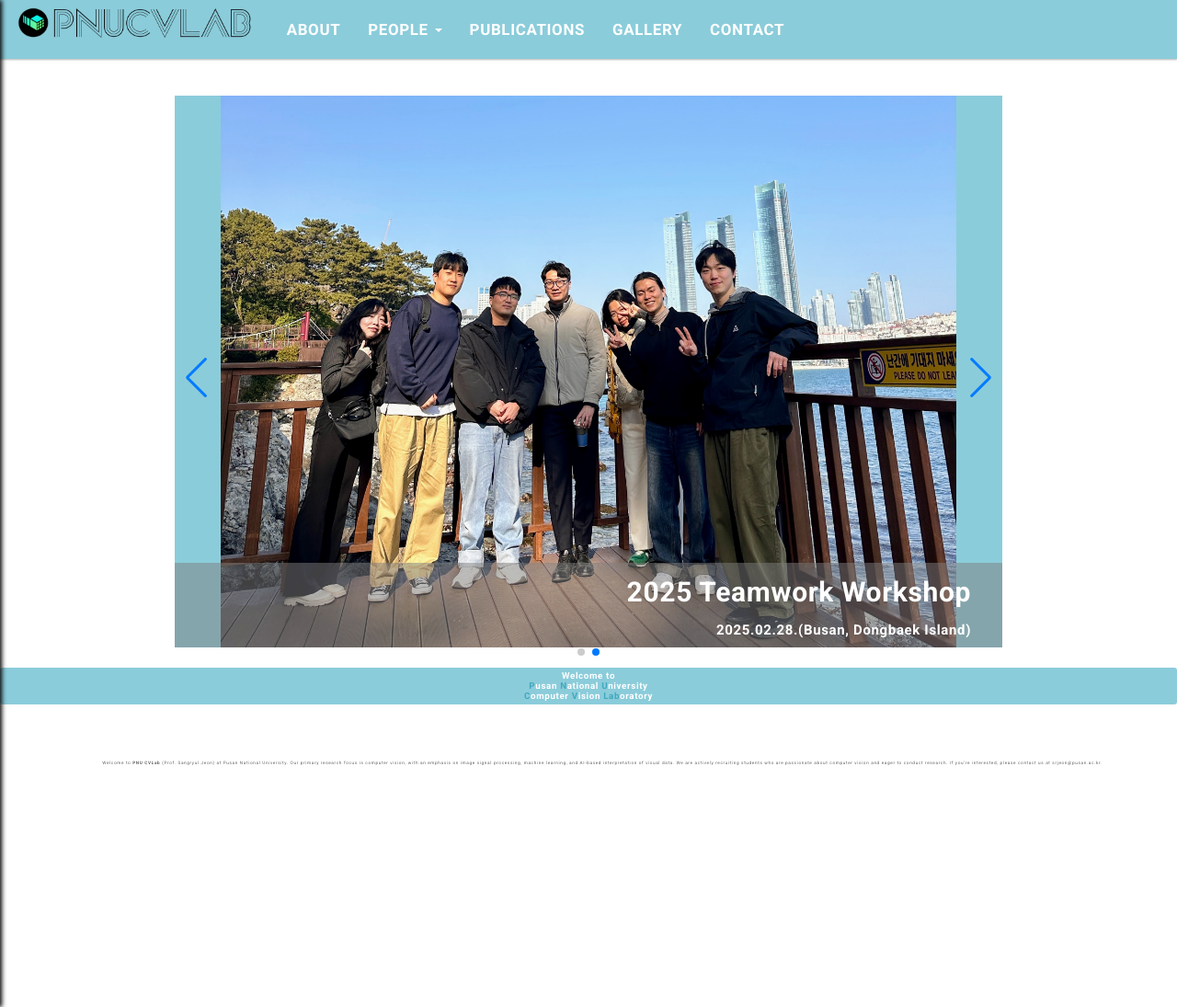
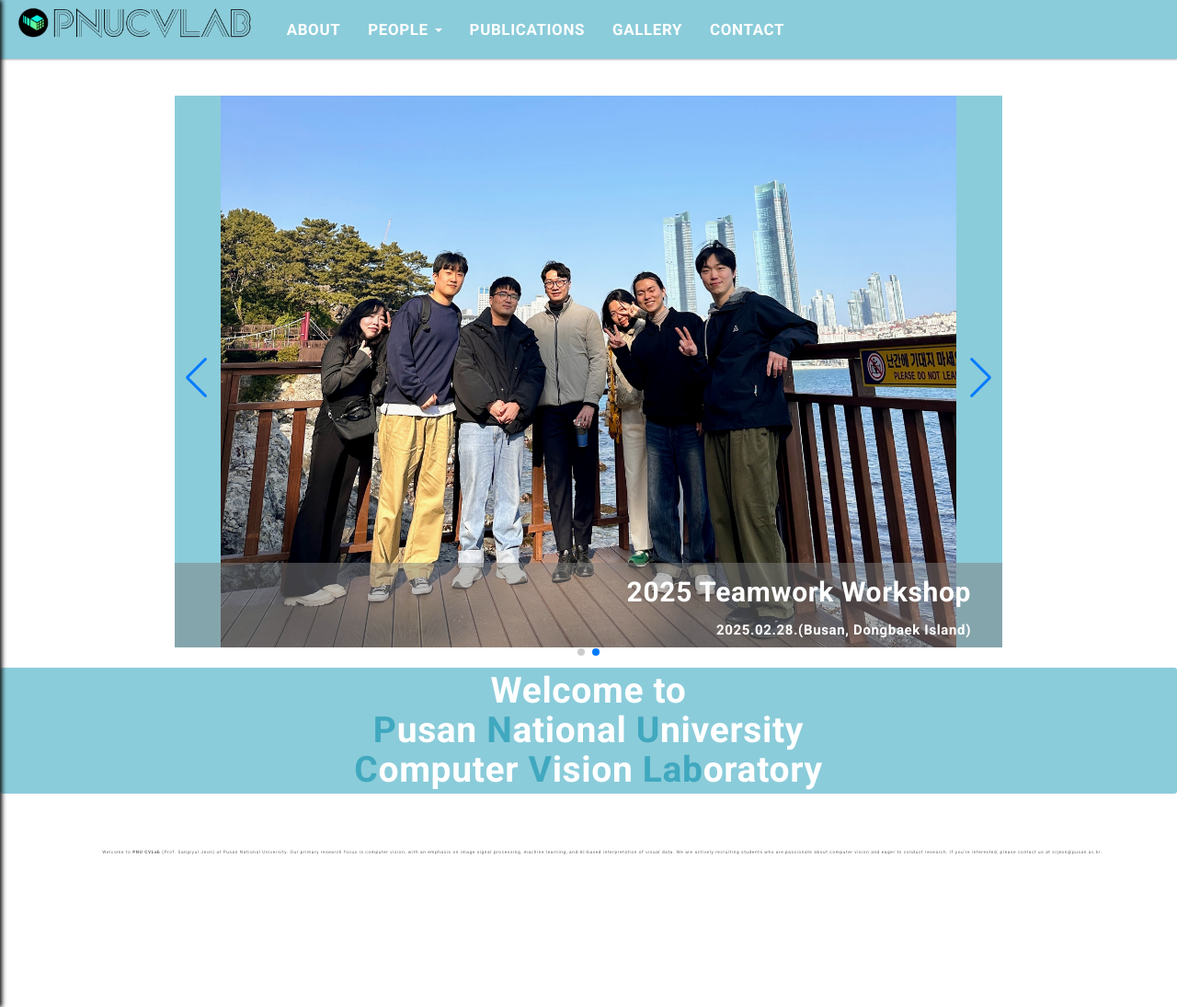
Before and after one commit to pnucvlab/pnucvlab.github.io, a Jekyll site: the page built from index.html, in a window 1280 px wide and 1095 px high. Shown: the whole window at 92% size. Built offline with Jekyll 4.4.1, drawn with Linux system fonts in a browser that asks for light colours; the list of posts is cut into pages by our own code.

Commit message:
edit notice

```diff
--- a/assets/css/main.css
+++ b/assets/css/main.css
@@ -138,7 +138,7 @@ body {
   .jumbotron-title {
 	color: white;
 	font-weight: bold;
-	font-size: 2.5em;
+	font-size: 10em;
 	margin: 0;
 	line-height: 1.1;
   }
```
